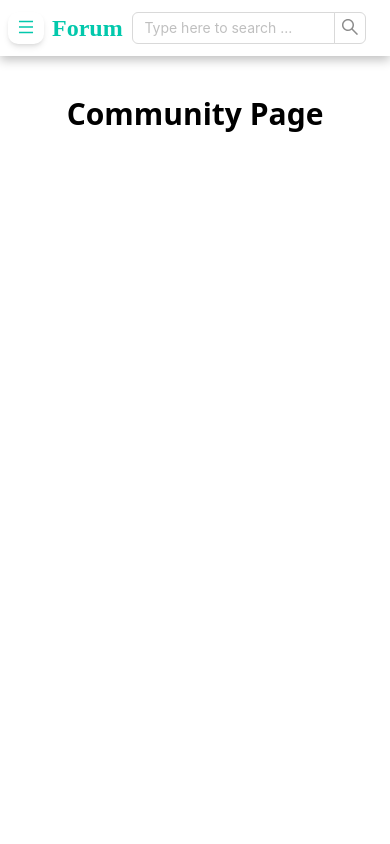
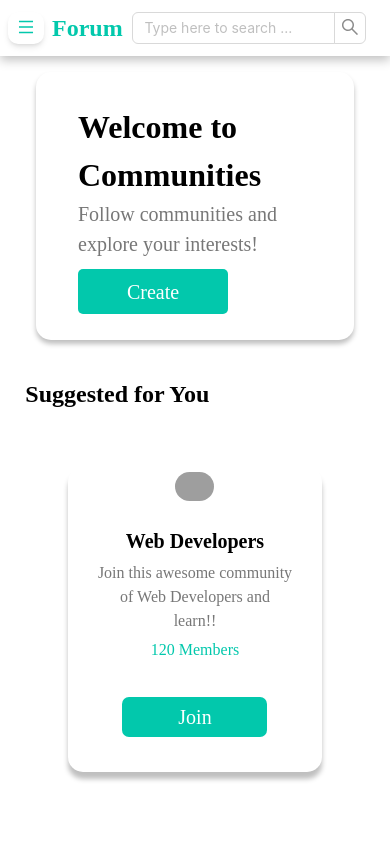
Before and after one commit to opencodeiiita/Forum-Frontend-Web, a React (Create React App) app: page /Community in a window 390 px wide. Shown: the top 844 px of the page. Built offline with nearby package versions, Linux system fonts and the light colour scheme; grey boxes are pictures that could not be loaded; the HTML template or start-up script is replaced by a standard one.

Commit message:
Community page done (#90)
* bug fix

* small typo

* communitites page

```diff
--- /dev/null
+++ b/src/components/Community/communities.js
@@ -0,0 +1,38 @@
+import React from "react";
+import Community from "./community";
+import { BsArrowRightShort } from "react-icons/bs";
+import { BsChevronDown } from "react-icons/bs";
+
+
+const Communities = () => {
+
+    return (
+        <>
+            <div className="flex flex-col w-[87%]  ">
+            <div className="flex flex-row justify-start my-[20px] min-[400px]:ml-[12%] md:ml-[5%] lg:ml-[6%] xl:ml-[4%]  h-fit items-center">
+                    <h1 className="font-[600] text-[24px] font-['poppins']">Suggested for You</h1>
+
+                </div>
+                <div className="grid xl:grid-cols-3 sm:grids-cols-1 md:grid-cols-2 min-[2000px]:grid-cols-4 place-items-center">
+
+                 <Community />
+                 <Community />
+                 <Community />
+                 <Community />
+                 <Community />
+                 <Community />
+
+
+                </div>
+                <div className="flex flex-row justify-center mt-[-20px] mb-[25px] min-[400px]:ml-[12%] md:ml-[5%] h-fit items-center">
+                    <h1 className="font-[500] text-[20px] text-[#777777] font-['poppins']">View More</h1>
+                    <BsChevronDown className="text-[28px] text-[#777777] font-[600] mx-[10px] " />
+                </div>
+            </div>
+
+
+        </>
+    );
+};
+
+export default Communities;
--- /dev/null
+++ b/src/components/Community/community.js
@@ -0,0 +1,41 @@
+import React, { useState } from "react";
+// import { act } from "react-dom/test-utils";
+
+const Community = () => {
+
+  return (
+    <div className="w-[75%]  h-fit rounded-[15px] font-['Poppins'] overflow-hidden shadow-[0px_7px_5px_rgba(0,0,0,0.25)] my-[35px]">
+    <div className="px-[15px] mx-[15px] pt-[5px] pb-[35px] flex flex-col items-center" >
+        <div className=" w-fit h-fit ">
+            <img
+                src="https://cdn-icons-png.flaticon.com/512/1160/1160358.png"
+                alt="profile"
+                className="rounded-[15px] max-w-[10vw] max-h-[10vw] mb-[20px]"
+            />
+        </div>
+
+        <div className="flex flex-col justify-center">
+            <div className=" mx-[22px] mt-[5px] flex flex-row justify-center mt-[10px]">
+                <text className="font-[600] text-[20px]">
+                    Web Developers
+                </text>
+            </div>
+
+            <div className="h-fit font-[500] text-base text-[#777777] text-[14px] text-center my-[5px]">
+                Join this awesome community of Web Developers and learn!!
+            </div>
+            <div className="h-fit font-[500] text-base text-[#02C8AC] text-[16px] text-center ">
+                120 Members
+            </div>
+            <div className=" flex flex-1 items-center justify-center">
+                <button className="inline-block bg-[#02C8AC] h-[40px] w-[145px] rounded-[7px] px-3 py-1 text-[20px] font-medium bottom-[0px] text-[#FFFFFF] mt-[35px] ">
+                    Join
+                </button>
+            </div>
+        </div>
+    </div>
+</div>
+  );
+};
+
+export default Community;
--- /dev/null
+++ b/src/components/Community/yourcommunities.js
@@ -0,0 +1,38 @@
+import React from "react";
+import Community from "./community";
+import { BsArrowRightShort } from "react-icons/bs";
+import { BsChevronDown } from "react-icons/bs";
+
+
+const YourCommunities = () => {
+
+    return (
+        <>
+            <div className="flex flex-col w-[87%]  ">
+                <div className="flex flex-row justify-start my-[20px] min-[400px]:ml-[12%] md:ml-[5%] lg:ml-[6%] xl:ml-[4%]  h-fit items-center">
+                    <h1 className="font-[600] text-[24px] font-['poppins']">Your Communities</h1>
+
+                </div>
+                <div className="grid xl:grid-cols-3 sm:grids-cols-1 md:grid-cols-2 min-[2000px]:grid-cols-4 place-items-center">
+
+                 <Community />
+                 <Community />
+                 <Community />
+                 <Community />
+                 <Community />
+                 <Community />
+
+
+                </div>
+                <div className="flex flex-row justify-center mt-[-20px] mb-[25px] min-[400px]:ml-[12%] md:ml-[5%] h-fit items-center">
+                    <h1 className="font-[500] text-[20px] text-[#777777] font-['poppins']">View More</h1>
+                    <BsChevronDown className="text-[28px] text-[#777777] font-[600] mx-[10px] " />
+                </div>
+            </div>
+
+
+        </>
+    );
+};
+
+export default YourCommunities;
--- a/src/pages/community/index.js
+++ b/src/pages/community/index.js
@@ -1,10 +1,29 @@
 import Navbar from "../../components/Navbar/Navbar";
+import Communities from "../../components/Community/communities";
 
+import YourCommunities from "../../components/Community/yourcommunities";
 function Community() {
   return (
     <>
       <Navbar />
-        <h1 className='text-3xl font-bold text-center mt-10'>Community Page</h1>
+      <div className="flex flex-col justify-center items-center">
+      <div className="min-[400px]:w-[65%] md:w-[75%] lg:w-[80%] h-fit rounded-[15px] font-['Poppins'] overflow-hidden shadow-[0px_4px_5px_rgba(0,0,0,0.25)] mx-[36px] my-[16px]">
+        <div className="px-5 py-4 my-[10px] " >
+          <div className="font-[700] text-[32px] mx-[22px] mt-[5px] ">Welcome to Communities</div>
+          <div className="h-fit text-[20px] text-[#777777] mx-[22px]">
+            Follow communities and explore your interests!
+          </div>
+          <div className=" flex flex-1 items-end justify-between">
+            <button className="inline-block bg-[#02C8AC] h-[45px] w-[150px] rounded-[5px] px-3 py-1 text-[20px] font-medium bottom-[0px] text-[#FFFFFF] mt-[10px] ml-[22px] ">
+              Create
+            </button>
+          </div>
+        </div>
+      </div>
+      <Communities />
+      <YourCommunities />
+
+      </div>
     </>
   );
 }
```
Lines whose indentation alone changed are shown as unchanged.
